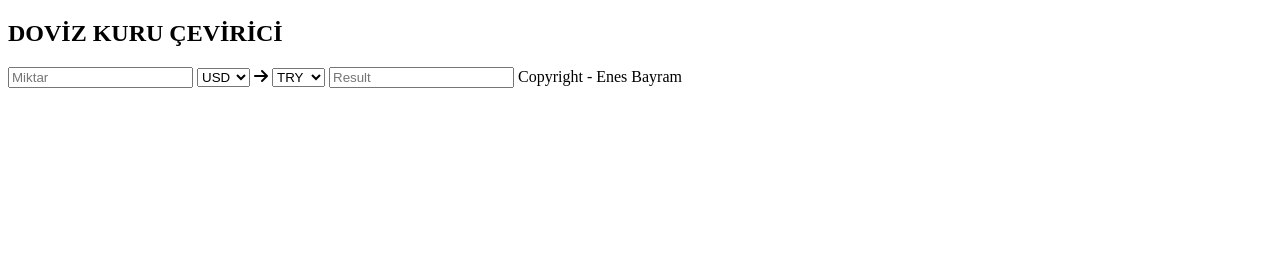
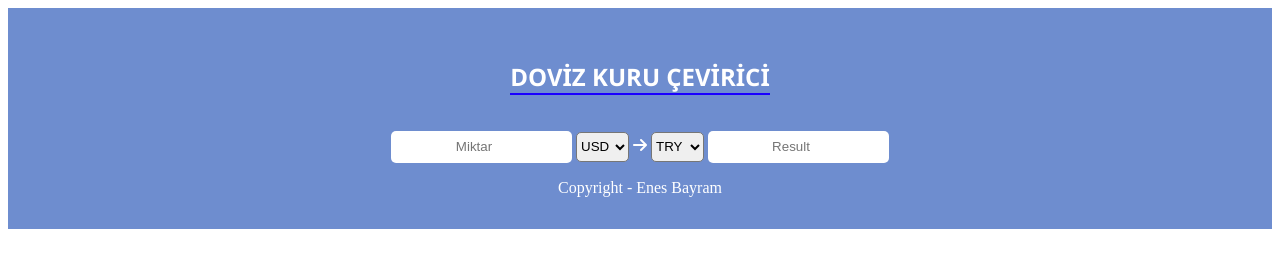
Before and after one commit to nurdoganbahadir/CurrencyRates, a plain HTML site: page index.html in a window 1280 px wide. Drawn offline with Linux system fonts and the light colour scheme.

Commit message:
css update

```diff
--- a/index.html
+++ b/index.html
@@ -94,9 +94,8 @@
           </select>
 
           <input type="number" id="result" readonly placeholder="Result" />
-
-          <span>Copyright - Enes Bayram</span>
         </div>
+        <span>Copyright - Enes Bayram</span>
       </div>
     </div>
   </body>
--- a/style.css
+++ b/style.css
@@ -0,0 +1,28 @@
+.container {
+  color: white;
+}
+.main {
+  display: flex;
+  flex-direction: column;
+  justify-content: center;
+  align-items: center;
+  background-color: rgb(110, 141, 207);
+  padding: 2rem;
+}
+.header h2 {
+  font-family: "Segoe UI", Tahoma, Geneva, Verdana, sans-serif;
+  border-bottom: 2px solid rgb(25, 0, 255);
+}
+.content-wrapper {
+  padding: 1rem;
+}
+input {
+  height: 30px;
+  border-radius: 5px;
+  border: none;
+  text-align: center;
+}
+select {
+  height: 30px;
+  border-radius: 5px;
+}
```
